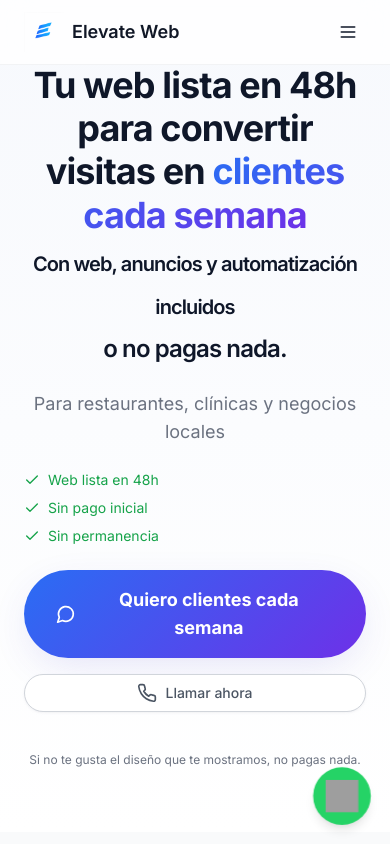
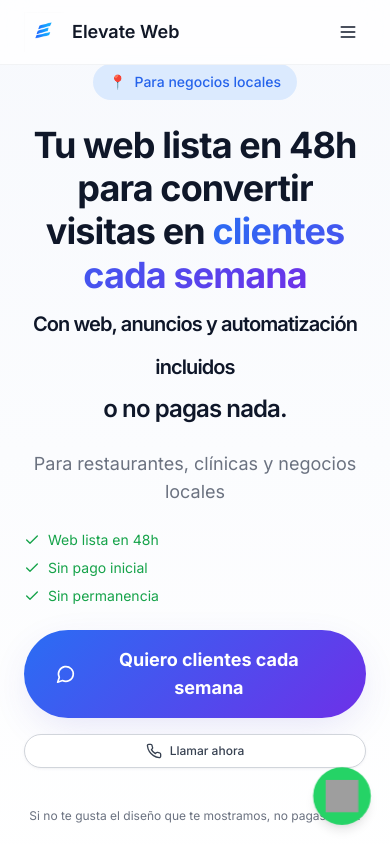
Before and after one commit to joan-devgggg/elevate-web1, a React (Vite) app: page / in a window 390 px wide. Shown: the top 844 px of the page. Built offline with nearby package versions, Linux system fonts and the light colour scheme; grey boxes are pictures that could not be loaded; the HTML template or start-up script is replaced by a standard one.

Commit message:
Apply final adjustments to landing page

```diff
--- a/src/components/CROFAQ.tsx
+++ b/src/components/CROFAQ.tsx
@@ -37,6 +37,10 @@ const CROFAQ = () => {
     {
       question: "¿Los anuncios están incluidos en algún plan?",
       answer: "Los anuncios están incluidos en el Plan Sistema. El presupuesto publicitario es tuyo y lo controlas tú directamente — nosotros nos encargamos de gestionar las campañas para maximizar tus resultados."
+    },
+    {
+      question: "¿Necesito saber de tecnología?",
+      answer: "No necesitas saber nada. Nos encargamos de todo lo técnico. Tú solo decides si te gusta el diseño."
     }
   ];
 
--- a/src/components/CaseStudies.tsx
+++ b/src/components/CaseStudies.tsx
@@ -112,15 +112,15 @@ const CaseStudies = () => {
 
               {/* Testimonio */}
               <div className="mb-4">
-                <p className="text-gray-700 text-sm leading-relaxed mb-4">
-                  {caseStudy.testimonio}
+                <p className="text-gray-700 text-sm leading-relaxed mb-4 italic">
+                  "{caseStudy.testimonio}"
                 </p>
                 {caseStudy.name === "Dentlux Travel" && (
                   <div className="mb-4">
                     {/* VIDEO_TESTIMONIO_DENTLUX: insertar aquí cuando esté disponible */}
                   </div>
                 )}
-                <p className="text-gray-600 text-sm">
+                <p className="text-gray-500 text-sm">
                   {caseStudy.firma}
                 </p>
               </div>
@@ -153,7 +153,7 @@ const CaseStudies = () => {
               <h3 className="text-xl md:text-2xl font-bold text-white mb-2">
                 Sistema + Estrategia = Resultados que marcan la diferencia
               </h3>
-              <p className="text-gray-400 text-sm md:text-base">
+              <p className="text-white font-bold text-sm md:text-base">
                 Coste por resultado un 53% inferior al de empresas similares
               </p>
             </div>
--- a/src/components/CustomerSystem.tsx
+++ b/src/components/CustomerSystem.tsx
@@ -1,6 +1,6 @@
 import * as React from "react";
 import { motion } from "framer-motion";
-import { MessageCircle, Megaphone, MousePointerClick } from "lucide-react";
+import { MessageCircle, Megaphone, Zap } from "lucide-react";
 
 const CustomerSystem = () => {
   return (
@@ -76,7 +76,7 @@ const CustomerSystem = () => {
           >
             <div className="flex justify-center mb-4">
               <div className="flex h-16 w-16 items-center justify-center rounded-full bg-purple-100">
-                <MousePointerClick className="h-8 w-8 text-purple-600" />
+                <Zap className="h-8 w-8 text-purple-600" />
               </div>
             </div>
             <h4 className="text-xl font-bold text-gray-900 mb-4">
@@ -118,7 +118,7 @@ const CustomerSystem = () => {
           whileInView={{ opacity: 1, y: 0 }}
           viewport={{ once: true }}
           transition={{ delay: 0.6 }}
-          className="text-center mt-16 max-w-3xl mx-auto"
+          className="text-center mt-8 max-w-3xl mx-auto"
         >
           <p className="text-lg text-gray-600 mb-8">
             Desde 450€/mes para conseguir clientes cada semana<br />
--- a/src/components/Footer.tsx
+++ b/src/components/Footer.tsx
@@ -1,13 +1,19 @@
 import { MessageCircle } from "lucide-react";
+import elevateLogo from "@/assets/Logo estilizado en tonos azules.png";
 
 const Footer = () => {
   return (
     <footer className="border-t border-border bg-card py-12">
       <div className="container mx-auto">
         <div className="flex flex-col md:flex-row items-center justify-between gap-6">
-          <div>
+          <div className="flex flex-col md:flex-row items-center gap-2">
+            <img
+              src={elevateLogo}
+              alt="Elevate Web"
+              className="h-8 w-auto object-contain"
+            />
             <div className="text-xl font-bold text-foreground">Elevate Web</div>
-            <p className="text-sm text-muted-foreground mt-1">Tu web profesional sin complicaciones</p>
+            <p className="text-sm text-muted-foreground md:ml-2">Tu web profesional sin complicaciones</p>
           </div>
 
           <div className="flex flex-col sm:flex-row items-center gap-4 text-sm text-muted-foreground">
--- a/src/components/Hero.tsx
+++ b/src/components/Hero.tsx
@@ -10,6 +10,16 @@ const Hero = () => {
     <section id="hero" className="hero-bg relative overflow-hidden pt-16 pb-16 md:pt-24 md:pb-24">
       <div className="container mx-auto">
         <div className="flex flex-col items-center text-center max-w-4xl mx-auto">
+          {/* Eyebrow pill */}
+          <motion.div
+            initial={{ opacity: 0, y: 20 }}
+            animate={{ opacity: 1, y: 0 }}
+            transition={{ duration: 0.5 }}
+            className="inline-flex items-center gap-2 bg-blue-100 text-blue-600 px-4 py-2 rounded-full text-sm font-medium mb-6"
+          >
+            📍 <span className="hidden sm:inline">Para restaurantes, clínicas y negocios locales</span><span className="sm:hidden">Para negocios locales</span>
+          </motion.div>
+
           <motion.h1
             initial={{ opacity: 0, y: 20 }}
             animate={{ opacity: 1, y: 0 }}
@@ -70,9 +80,9 @@ const Hero = () => {
             </a>
             <a
               href={PHONE_URL}
-              className="inline-flex items-center justify-center gap-2 rounded-full border border-gray-300 bg-white px-4 py-2 text-sm font-medium text-gray-600 shadow-soft transition-all hover:bg-gray-50 w-full sm:w-auto"
+              className="inline-flex items-center justify-center gap-2 rounded-full border border-gray-300 bg-white px-4 py-2 text-xs font-medium text-gray-700 shadow-soft transition-all hover:bg-gray-50 w-auto"
             >
-              <Phone className="h-5 w-5" />
+              <Phone className="h-4 w-4" />
               Llamar ahora
             </a>
           </motion.div>
--- a/src/components/Pricing.tsx
+++ b/src/components/Pricing.tsx
@@ -6,6 +6,23 @@ const WHATSAPP_URL = "https://wa.me/34644610120?text=Hola%2C%20me%20interesa%20c
 
 const Pricing = () => {
   const plans = [
+    {
+      name: "Plan Presencia",
+      price: "65€/mes",
+      additionalText: "Todo incluido desde el primer mes",
+      description: "Diseño + hosting + dominio + mantenimiento. Sin pago inicial.",
+      features: [
+        "Web básica para tener presencia online",
+        "Diseño limpio y funcional",
+        "Hosting y dominio incluidos",
+        "Certificado SSL",
+        "Cambios básicos incluidos",
+        "Soporte estándar"
+      ],
+      buttonText: "Empezar sin pago inicial",
+      featured: false,
+      whatsappMessage: "Hola%2C%20quiero%20el%20Plan%20Presencia%20para%20mi%20negocio"
+    },
     {
       name: "Plan Clientes",
       price: "350€",
@@ -25,23 +42,6 @@ const Pricing = () => {
       badge: "Más elegido",
       priceDescription: "Recuperas la inversión con solo 2–3 clientes",
       whatsappMessage: "Hola%2C%20quiero%20el%20Plan%20Clientes%20para%20conseguir%20más%20clientes"
-    },
-    {
-      name: "Plan Presencia",
-      price: "65€/mes",
-      additionalText: "Todo incluido desde el primer mes",
-      description: "Diseño + hosting + dominio + mantenimiento. Sin pago inicial.",
-      features: [
-        "Web básica para tener presencia online",
-        "Diseño limpio y funcional",
-        "Hosting y dominio incluidos",
-        "Certificado SSL",
-        "Cambios básicos incluidos",
-        "Soporte estándar"
-      ],
-      buttonText: "Empezar sin pago inicial",
-      featured: false,
-      whatsappMessage: "Hola%2C%20quiero%20el%20Plan%20Presencia%20para%20mi%20negocio"
     },
     {
       name: "Plan Sistema",
@@ -92,16 +92,16 @@ const Pricing = () => {
         </div>
 
         {/* Grid de Planes */}
-        <div className="grid grid-cols-1 md:grid-cols-3 gap-6 md:gap-8 max-w-6xl mx-auto">
+        <div className="grid grid-cols-1 md:grid-cols-3 gap-8 max-w-6xl mx-auto mt-12">
           {plans.map((plan, index) => (
             <motion.div
-              key={plan.name}
+              key={index}
               initial={{ opacity: 0, y: 20 }}
               whileInView={{ opacity: 1, y: 0 }}
               viewport={{ once: true }}
               transition={{ delay: index * 0.1, duration: 0.5 }}
               whileHover={{ y: -1, scale: plan.featured ? 1.03 : 1.01 }}
-              className={`bg-white rounded-2xl p-8 text-center shadow-lg border border-gray-200 ${plan.featured ? 'bg-[#F8FAFF] shadow-xl scale-[1.02]' : ''} relative h-full flex flex-col justify-between transition-all duration-300`}
+              className={`bg-white rounded-2xl p-8 text-center shadow-lg border border-gray-200 ${plan.featured ? 'bg-[#F8FAFF] shadow-xl scale-[1.02]' : ''} relative h-full flex flex-col justify-between transition-all duration-300 ${plan.name === 'Plan Clientes' ? 'md:order-2 order-first' : plan.name === 'Plan Presencia' ? 'md:order-1 order-2' : 'md:order-3 order-3'}`}
             >
               {/* TOP SECTION - Badge, nombre, descripción, precio, subtext */}
               <div className="min-h-[200px] flex flex-col">
@@ -130,7 +130,7 @@ const Pricing = () => {
 
                 {/* Precio - mismo tamaño para todos */}
                 <div className="mb-4">
-                  <div className="text-5xl font-bold text-gray-900">
+                  <div className={`${plan.price === "Precio personalizado" ? "text-4xl" : "text-5xl"} font-bold text-gray-900`}>
                     {plan.price}
                   </div>
                 </div>
@@ -182,10 +182,11 @@ const Pricing = () => {
                   className={`
                     inline-flex w-full items-center justify-center gap-2 rounded-full transition-all duration-200
                     ${plan.featured
-                      ? 'bg-gray-900 text-white hover:bg-gray-800 text-lg font-bold px-8 py-4 shadow-lg hover:shadow-xl hover:-translate-y-0.5'
+                      ? 'text-white text-lg font-bold px-8 py-4 shadow-lg hover:shadow-xl hover:-translate-y-0.5'
                       : 'border-2 border-gray-300 text-gray-700 hover:bg-gray-50 hover:text-gray-900 text-sm font-medium px-6 py-3'
                     }
                   `}
+                  style={plan.featured ? { background: 'linear-gradient(135deg, #2563EB, #7C3AED)' } : {}}
                 >
                   <MessageCircle className="h-4 w-4" />
                   {plan.buttonText}
--- a/src/components/UnifiedBenefits.tsx
+++ b/src/components/UnifiedBenefits.tsx
@@ -26,7 +26,7 @@ const UnifiedBenefits = () => {
   ];
 
   return (
-    <section className="py-20 bg-white">
+    <section className="py-20 bg-gray-50">
       <div className="container mx-auto px-4">
         <div className="text-center mb-16">
           <h2 className="text-3xl md:text-4xl lg:text-5xl font-bold text-gray-900 mb-4">
```
